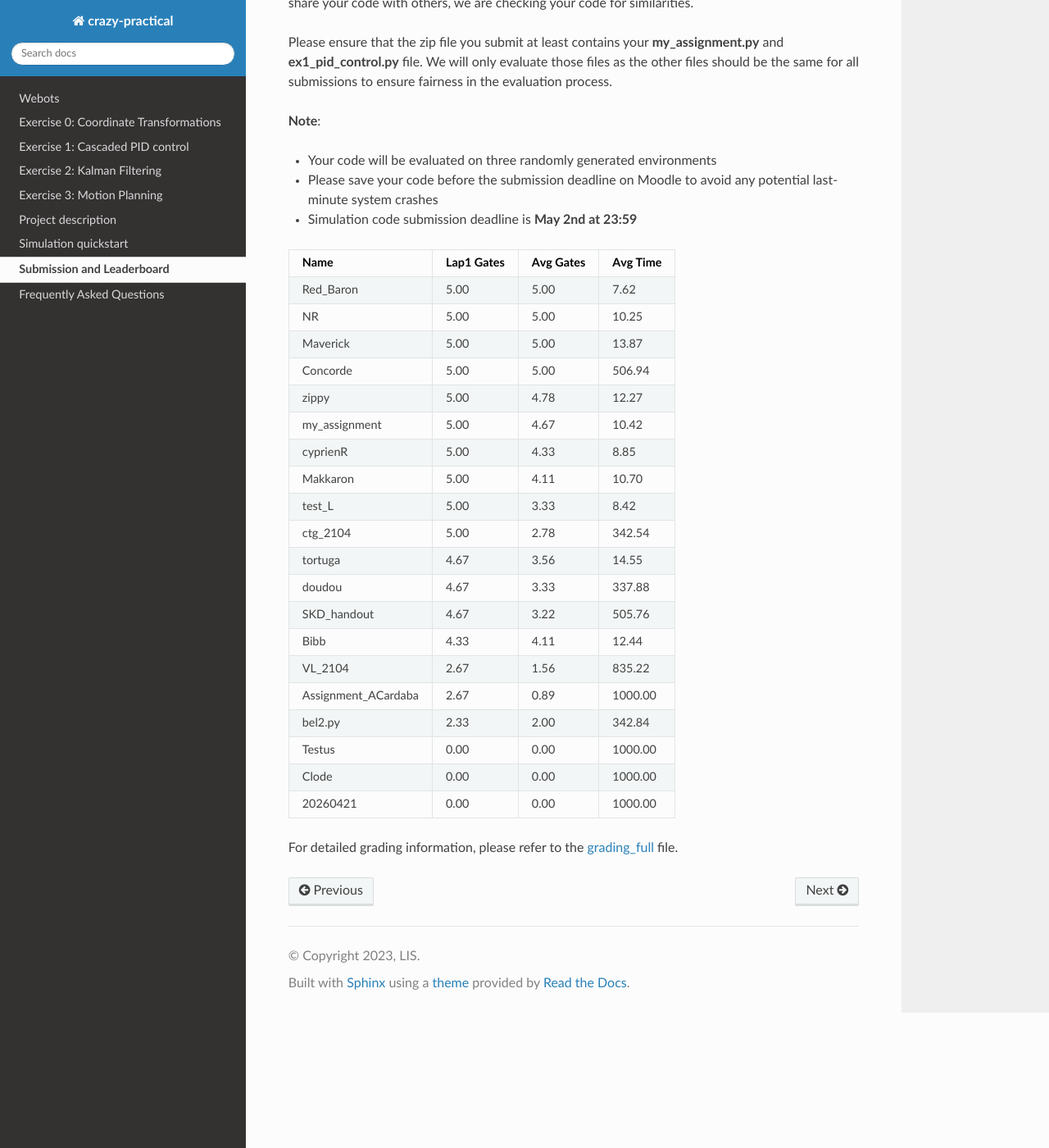
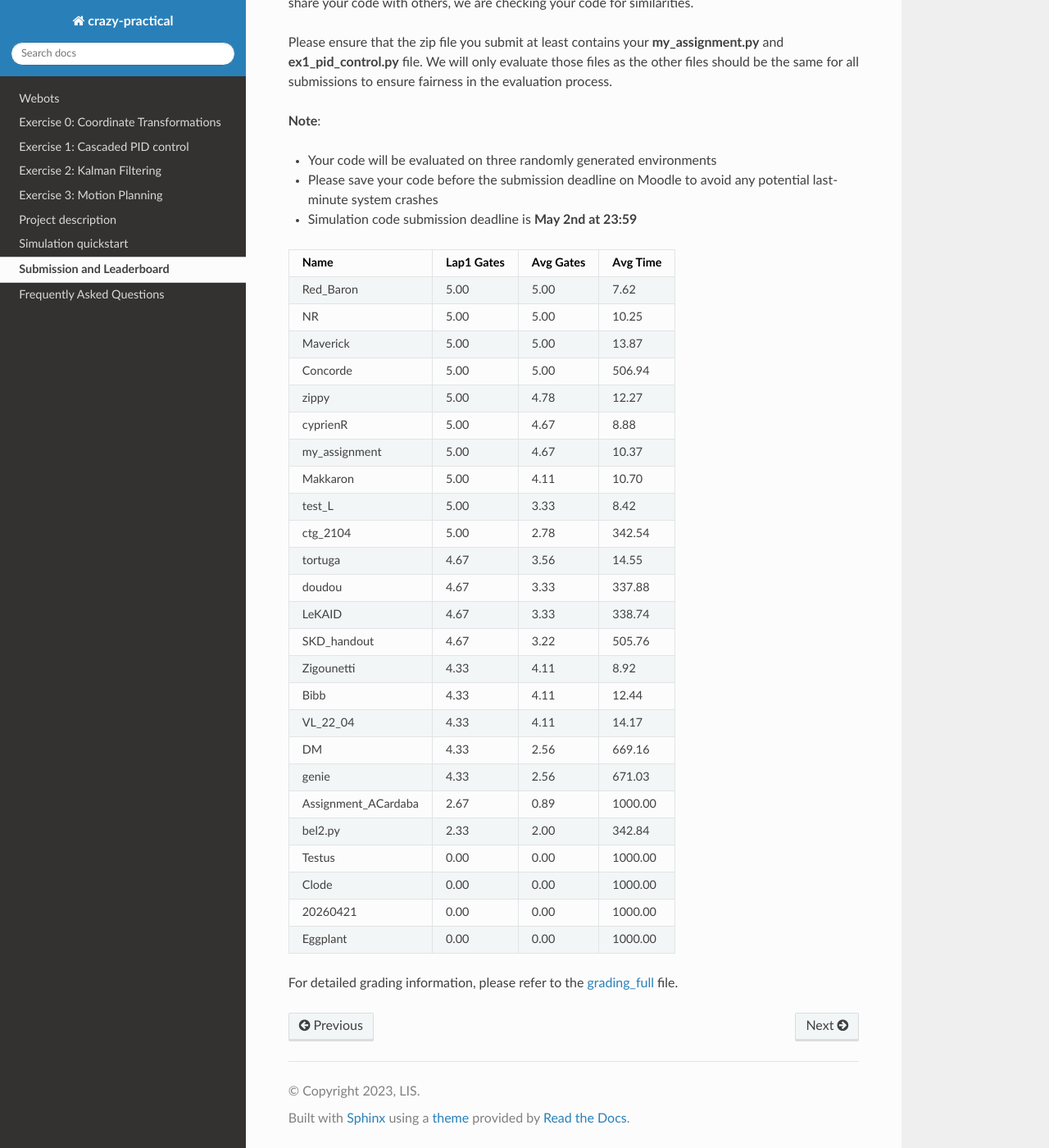
Before and after one commit to lis-epfl/micro-502, a Sphinx documentation site: the page built from docs/assignment/leaderboard.rst, in a window 1280 px wide and 1400 px high, scrolled down 240 px. Shown: the whole window at 82% size. Built offline with Sphinx 7.4.7 and the Read the Docs theme 3.1.0, drawn with Linux system fonts in a browser that asks for light colours.

Commit message:
Leaderboard Update

```diff
--- a/docs/assignment/leaderboard.rst
+++ b/docs/assignment/leaderboard.rst
@@ -22,21 +22,26 @@ NR                   5.00        5.00       10.25
 Maverick             5.00        5.00       13.87
 Concorde             5.00        5.00       506.94
 zippy                5.00        4.78       12.27
-my_assignment        5.00        4.67       10.42
-cyprienR             5.00        4.33       8.85
+cyprienR             5.00        4.67       8.88
+my_assignment        5.00        4.67       10.37
 Makkaron             5.00        4.11       10.70
 test_L               5.00        3.33       8.42
 ctg_2104             5.00        2.78       342.54
 tortuga              4.67        3.56       14.55
 doudou               4.67        3.33       337.88
+LeKAID               4.67        3.33       338.74
 SKD_handout          4.67        3.22       505.76
+Zigounetti           4.33        4.11       8.92
 Bibb                 4.33        4.11       12.44
-VL_2104              2.67        1.56       835.22
+VL_22_04             4.33        4.11       14.17
+DM                   4.33        2.56       669.16
+genie                4.33        2.56       671.03
 Assignment_ACardaba  2.67        0.89       1000.00
 bel2.py              2.33        2.00       342.84
 Testus               0.00        0.00       1000.00
 Clode                0.00        0.00       1000.00
 20260421             0.00        0.00       1000.00
+Eggplant             0.00        0.00       1000.00
 =================== ========== ========= ========
 
 
```
Also changed, not shown: 1 other file.
